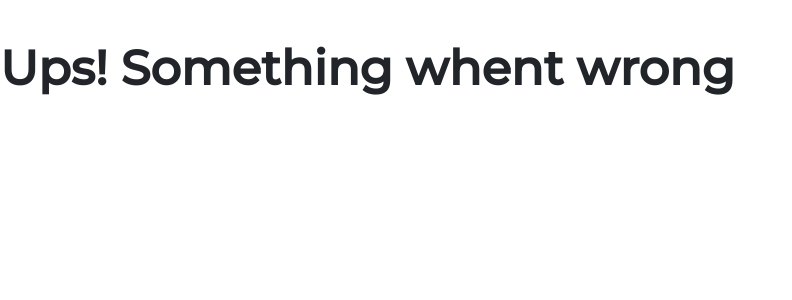
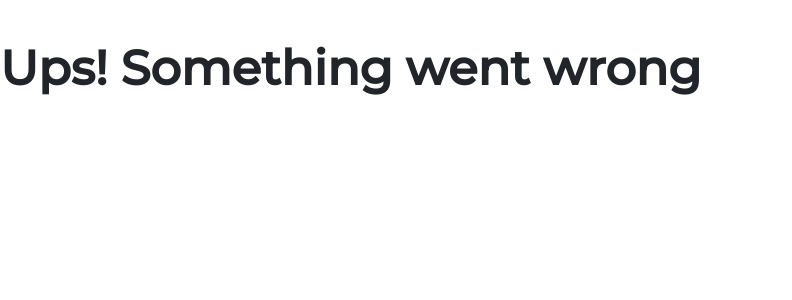
Before and after one commit to cmartinezal/birthdays, a Flask app: template src/templates/error.html in a window 1280 px wide. Shown: the top 300 px of the page, without its empty margins (0-792 px from the left). Run offline with Flask 3, Linux system fonts and the light colour scheme; the template is opened without the code that fills it, so the values that code supplies are empty; some libraries are stand-ins or nearby versions.

Commit message:
Update error.html
Fix spelling

```diff
--- a/src/templates/error.html
+++ b/src/templates/error.html
@@ -1,6 +1,6 @@
 {% extends "layout.html" %}
 
 {% block body %}
-    <h1>Ups! Something whent wrong</h1>
+    <h1>Ups! Something went wrong</h1>
     <p>{{message}}</p>
 {% endblock %}
```
